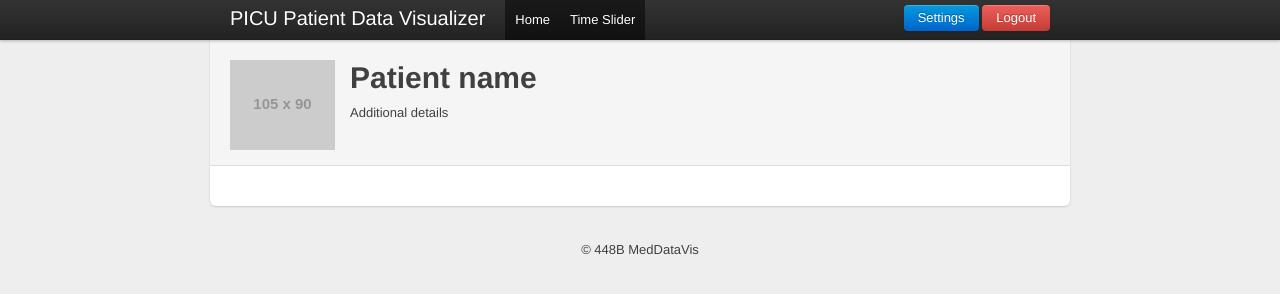
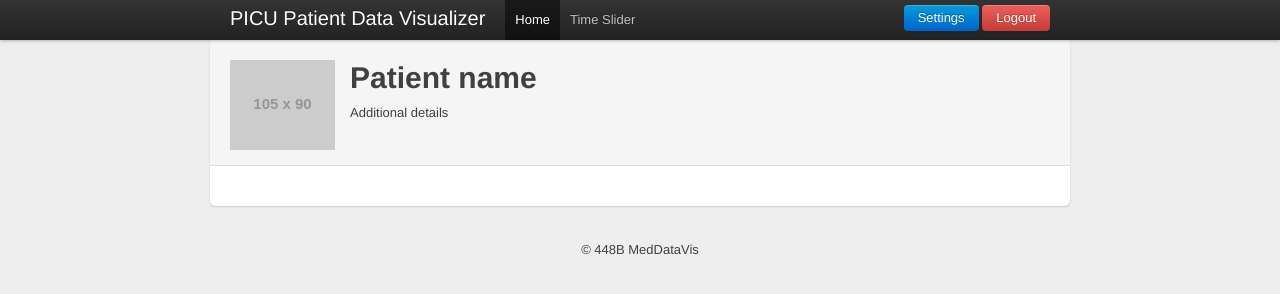
Before and after one commit to jmvldz/MedDataVis, a plain HTML site: page picu_vis.html in a window 1280 px wide. Drawn offline with Linux system fonts and the light colour scheme; no server answers; placeholder pictures from the web are drawn by us.

Commit message:
Modified time slider button

```diff
--- a/picu_vis.html
+++ b/picu_vis.html
@@ -89,7 +89,7 @@
           <a class="brand" href="#">PICU Patient Data Visualizer</a>
           <ul class="nav">
             <li class="active"><a href="#">Home</a></li>
-            <li class="active"><a href="time">Time Slider</a></li>
+            <li class=""><a href="time">Time Slider</a></li>
             <!-- <li><a href="#about">About</a></li>
             <li><a href="#contact">Contact</a></li> -->
           </ul>
```
